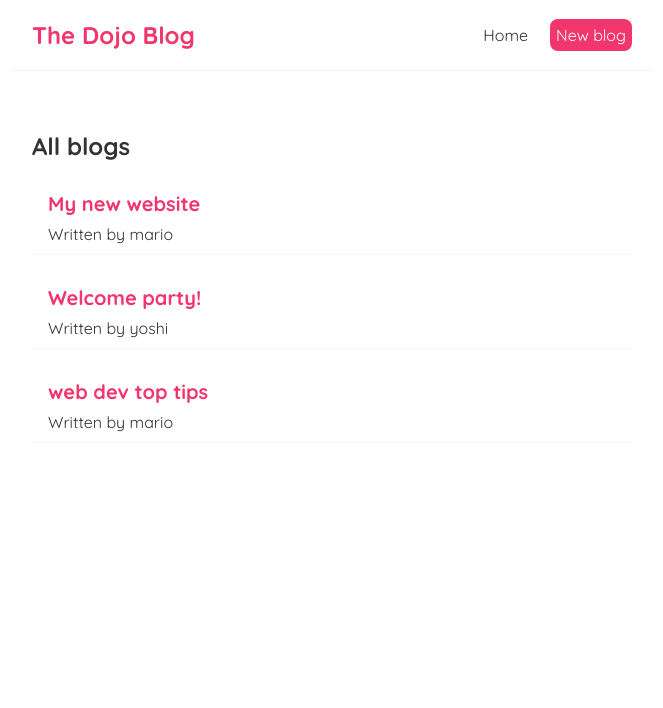
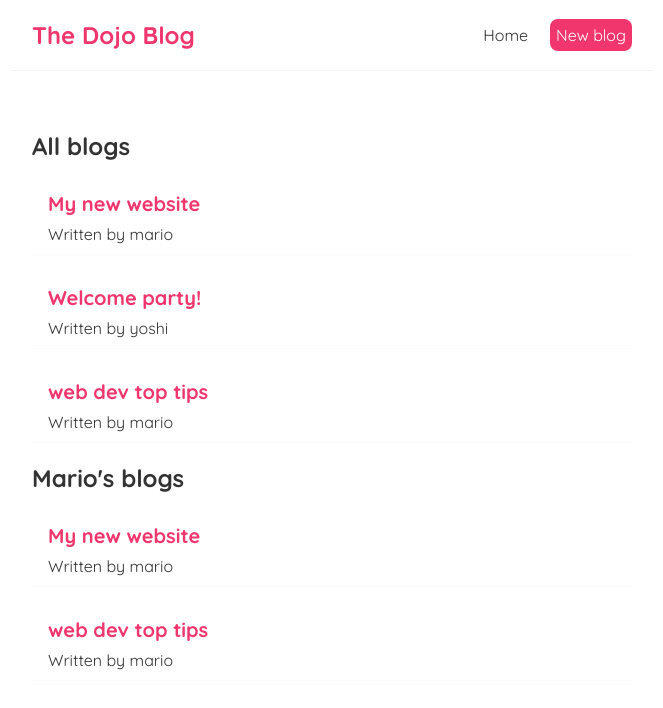
Before and after one commit to zebasp/dojoblog, a React (Create React App) app: page / in a window 1280 px wide. Shown: the top 708 px of the page, without its empty margins (308-971 px from the left). Built offline with nearby package versions, Linux system fonts and the light colour scheme.

Commit message:
12 - reusing components

```diff
--- a/src/Home.js
+++ b/src/Home.js
@@ -12,6 +12,7 @@
   return (
     <div className="home">
       <BlogList blogs={blogs} title="All blogs"/>
+      <BlogList blogs={blogs.filter((blog) => blog.author === 'mario' )} title="Mario's blogs"/>
     </div>
   );
 };
```
